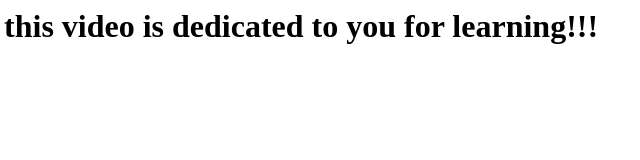
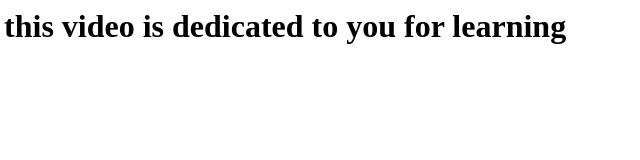
Before and after one commit to gangassault/my-first-pipeline, a plain HTML site: page index.html in a window 1280 px wide. Shown: the full height of the page, 116-756 px from the left. Drawn offline with Linux system fonts and the light colour scheme.

Commit message:
Update index.html

```diff
--- a/index.html
+++ b/index.html
@@ -1 +1 @@
-<h1>Hi guys this video is dedicated to you for learning!!!</h1>
+<h1>Hi guys this video is dedicated to you for learning</h1>
```
